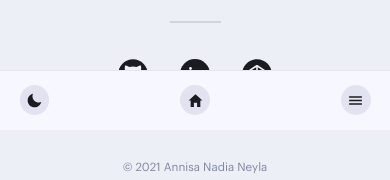
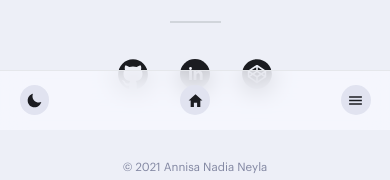
Before and after one commit to nadiannis/nadiannis-site, a Next.js app: page /projects in a window 390 px wide. Shown: the part 714-894 px from the top of the page. Built offline with nearby package versions, Linux system fonts and the light colour scheme.

Commit message:
feat: make the navbar blurry & fixed on scroll

```diff
--- a/components/layouts/BottomNavigation.js
+++ b/components/layouts/BottomNavigation.js
@@ -10,7 +10,7 @@ export default function BottomNavigation() {
   const [isOpen, setIsOpen] = useState(false);
 
   return (
-    <div className="py-3.5 bg-baseColor border-t border-gray-200 dark:border-gray-700 fixed mdplus:hidden w-full bottom-0 left-0">
+    <div className="py-3.5 bg-baseColor border-t border-gray-200 dark:border-gray-700 fixed mdplus:hidden w-full bottom-0 left-0 bg-opacity-75 backdrop-filter backdrop-blur-md backdrop-saturate-100">
       <Container>
         <div className="flex justify-between items-center">
           <ThemeButton />
--- a/components/layouts/Header.js
+++ b/components/layouts/Header.js
@@ -6,7 +6,7 @@ import ThemeButton from '../ui/ThemeButton';
 
 export default function Header() {
   return (
-    <header className="py-3.5 bg-baseColor border-b border-gray-200 dark:border-gray-700 mdplus:border-0 mdplus:relative">
+    <header className="py-3.5 bg-baseColor border-b border-gray-200 dark:border-gray-700 z-10 mdplus:border-0 mdplus:sticky mdplus:top-0 mdplus:bg-opacity-75 mdplus:backdrop-filter mdplus:backdrop-blur-md mdplus:backdrop-saturate-100">
       <Container>
         <div className="text-center">
           <Link href="/">
--- a/components/ui/NavLinkList.js
+++ b/components/ui/NavLinkList.js
@@ -2,7 +2,7 @@ import NavLink from './NavLink';
 
 export default function NavLinkList() {
   return (
-    <ul className="w-40 sm:w-52 pt-14 pb-16 pl-8 pr-5 sm:pr-7 md:pr-14 text-right absolute bottom-0 right-0 bg-shade1 rounded-md shadow-xlTop mdplus:flex mdplus:w-auto mdplus:p-0 mdplus:static mdplus:bg-baseColor mdplus:rounded-none mdplus:shadow-none">
+    <ul className="w-40 sm:w-52 pt-14 pb-16 pl-8 pr-5 sm:pr-7 md:pr-14 text-right absolute bottom-0 right-0 bg-shade1 rounded-4px shadow-xlTop mdplus:bg-transparent mdplus:flex mdplus:w-auto mdplus:p-0 mdplus:static mdplus:rounded-none mdplus:shadow-none">
       <NavLink text="Blog" link="/blog" />
       <NavLink text="Projects" link="/projects" />
       <NavLink text="About" link="/about" />
```
